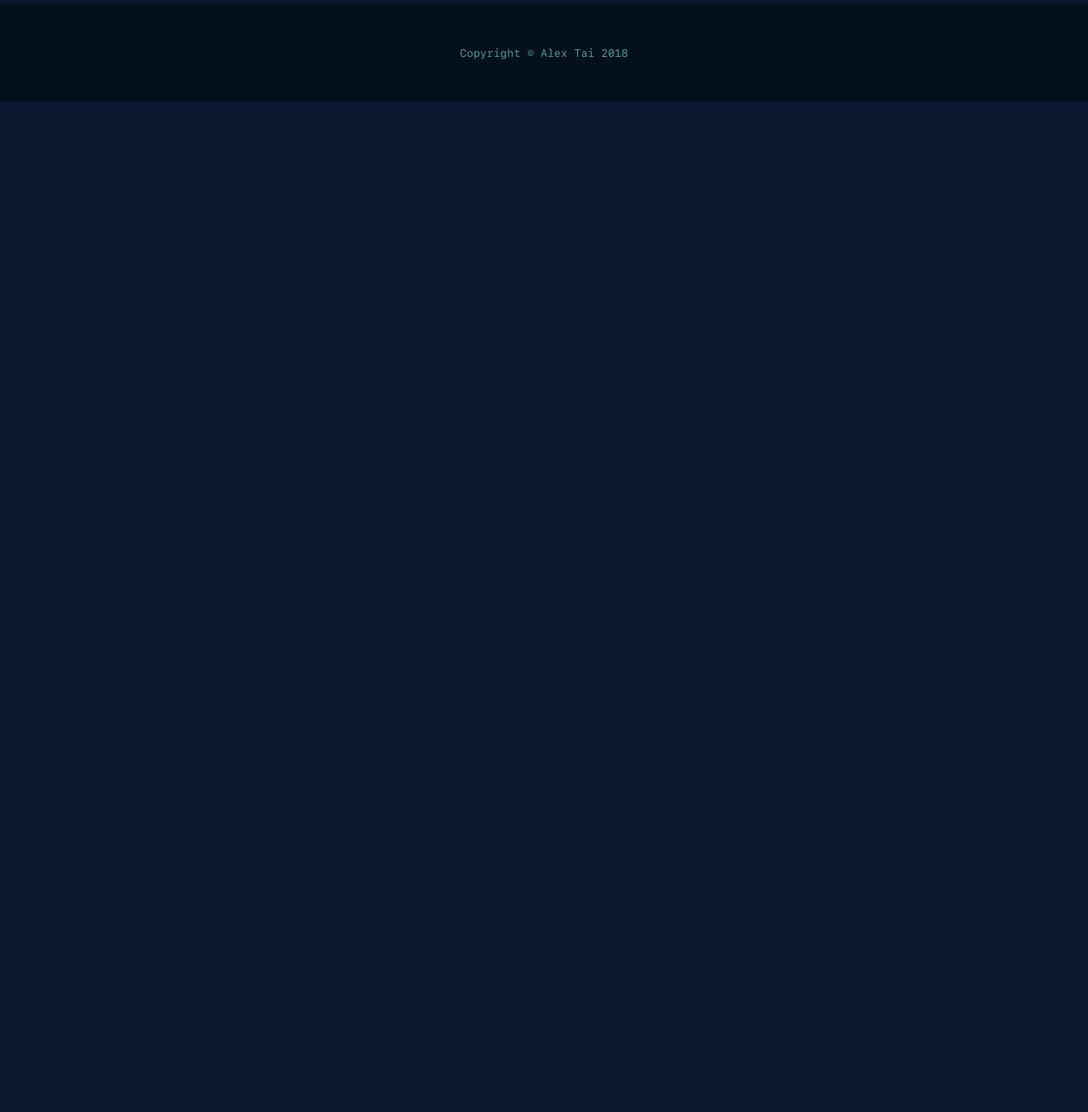
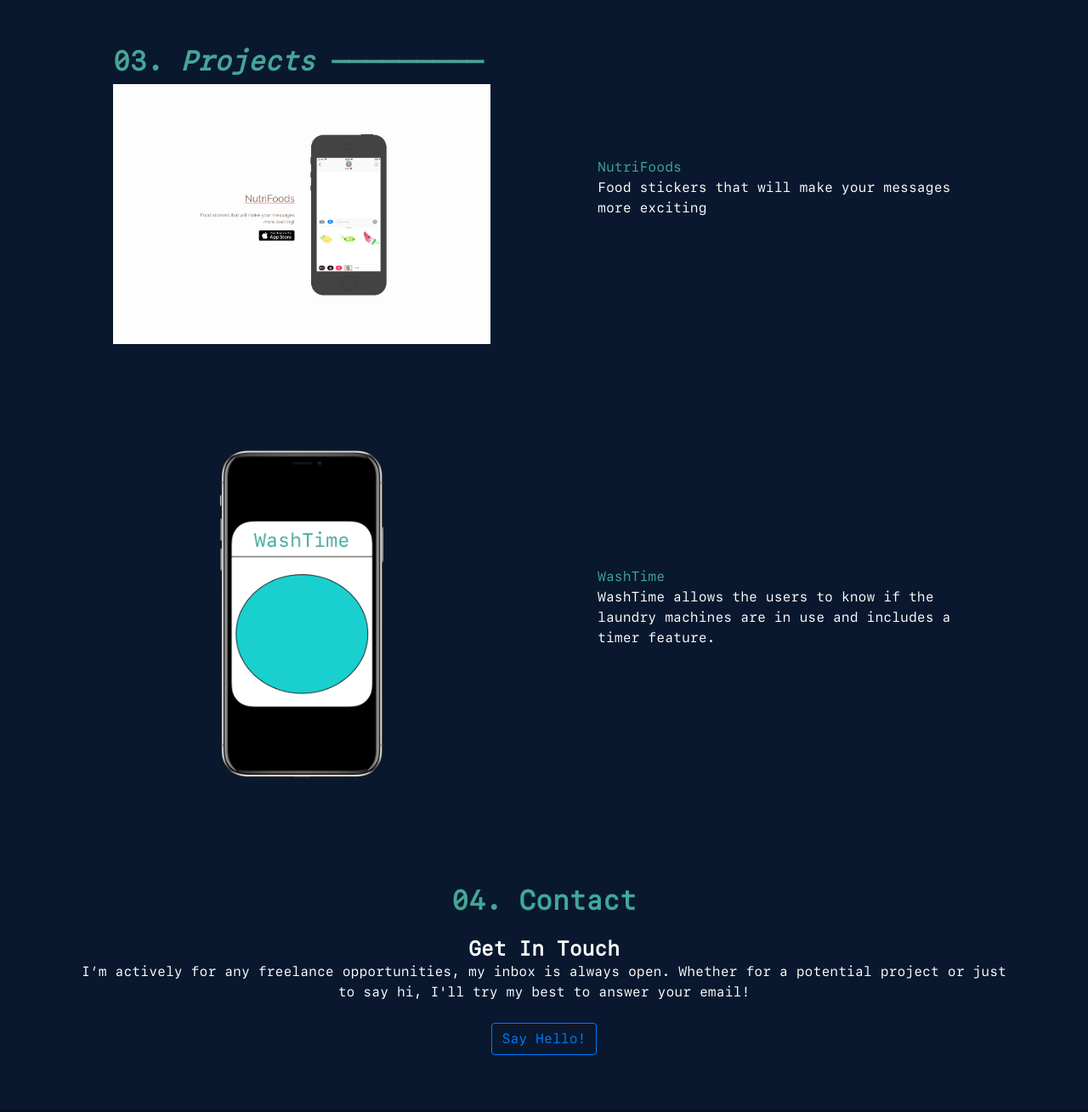
Before and after one commit to alextechtai/website_personal, a plain HTML site: page index.html in a window 1280 px wide. Shown: the part 2480-3789 px from the top of the page at 85% size. Before the commit the page ends 2600 px from the top, so only its background shows below. Drawn offline with Linux system fonts and the light colour scheme.

Commit message:
added extra sections / favicon and mroe

```diff
--- a/css/stylesheet.css
+++ b/css/stylesheet.css
@@ -196,3 +196,10 @@ header.masthead .masthead-content .masthead-subheading {
   font-style: normal;
   color:#40A799;
 }
+
+#centerDiv {
+  margin: auto;
+    width: 50%;
+    padding: 10px;
+    text-align: center;
+}
--- a/index.html
+++ b/index.html
@@ -9,6 +9,9 @@
     <meta name="author" content="">
 
     <title>Alex Tai | Engineer & Developer</title>
+
+    <link rel="icon" href="img/favicon.ico" type="image/x-icon"/>
+    <link rel="shortcut icon" href="img/favicon.ico" type="image/x-icon"/>
 
     <!-- Bootstrap core CSS -->
     <link href="vendor/bootstrap/css/bootstrap.min.css" rel="stylesheet">
@@ -36,10 +39,10 @@
               <a class="nav-link" href="#experience"><p style="color:#46A597">02. <em>Experience</em></p></a>
             </li>
             <li class="nav-item">
-              <a class="nav-link" href="#"><p style="color:#46A597">03. <em>Projects</em></p></a>
+              <a class="nav-link" href="#projects"><p style="color:#46A597">03. <em>Projects</em></p></a>
             </li>
             <li class="nav-item">
-              <a class="nav-link" href="#"><p style="color:#46A597">04. <em>Contact</em></p></a>
+              <a class="nav-link" href="#contact"><p style="color:#46A597">04. <em>Contact</em></p></a>
             </li>
             <li class="nav-item">
               <a href="https://drive.google.com/file/d/0BwchjIme_F1HbnFRRldGMFd3U1U/view" target="_blank"><button type="button" class="btn btn-outline-primary">Resume</button></a>
@@ -156,6 +159,53 @@
       </div>
     </section>
 
+    <section id="projects">
+      <div class="container">
+        <!-- Project Item -->
+        <div class="row align-items-center">
+          <div class="col-lg-6 order-lg-2">
+            <div class="p-5">
+              <p style="color: white;" id="experience_exp"><em>NutriFoods</em><br/>Food stickers that will make your messages more exciting</p>
+            </div>
+          </div>
+          <div class="col-lg-6 order-lg-1">
+            <div class="p-5">
+              <h2 style="color:#46A597">03. <em>Projects</em> –––––––––</h2>
+              <img src="img/proj_NutriFoods.png" style="width:100%"">
+            </div>
+          </div>
+        </div>
+
+        <div class="row align-items-center">
+          <div class="col-lg-6 order-lg-2">
+            <div class="p-5">
+              <p style="color: white;" id="experience_exp"><em>WashTime</em><br/>WashTime allows the users to know if the laundry machines are in use and includes a timer feature.</p>
+            </div>
+          </div>
+          <div class="col-lg-6 order-lg-1">
+            <div class="p-5">
+              <img src="img/proj_WashTime.png" style="width:100%"">
+            </div>
+          </div>
+        </div>
+
+      </div>
+    </section>
+
+
+    <section id="contact">
+      <div class="container">
+        <div class="py-5">
+            <div>
+              <h2 class="m-0 text-center" id="experience_exp" style="color:#46A597">04. <em>Contact</em></h2>
+              <br/>
+              <h4 class="m-0 text-center" id="experience_exp" style="color:white">Get In Touch</h2>
+              <p style="color:white; text-align: center;left: auto;">I’m actively for any freelance opportunities, my inbox is always open. Whether for a potential project or just to say hi, I'll try my best to answer your email!</br></br><a href="mailto:alex@alex-tai.com" target="_blank"><button type="button" class="btn btn-outline-primary">Say Hello!</button></a></p>
+            </div>
+        </div>
+      </div>
+    </section>
+
     <!-- Footer -->
     <footer class="py-5" style="background-color: #05101F">
       <div class="container">
```
Also changed, not shown: img/favicon.ico (added), img/proj_NutriFoods.png (added), img/proj_WashTime.png (added), 1 other file.
